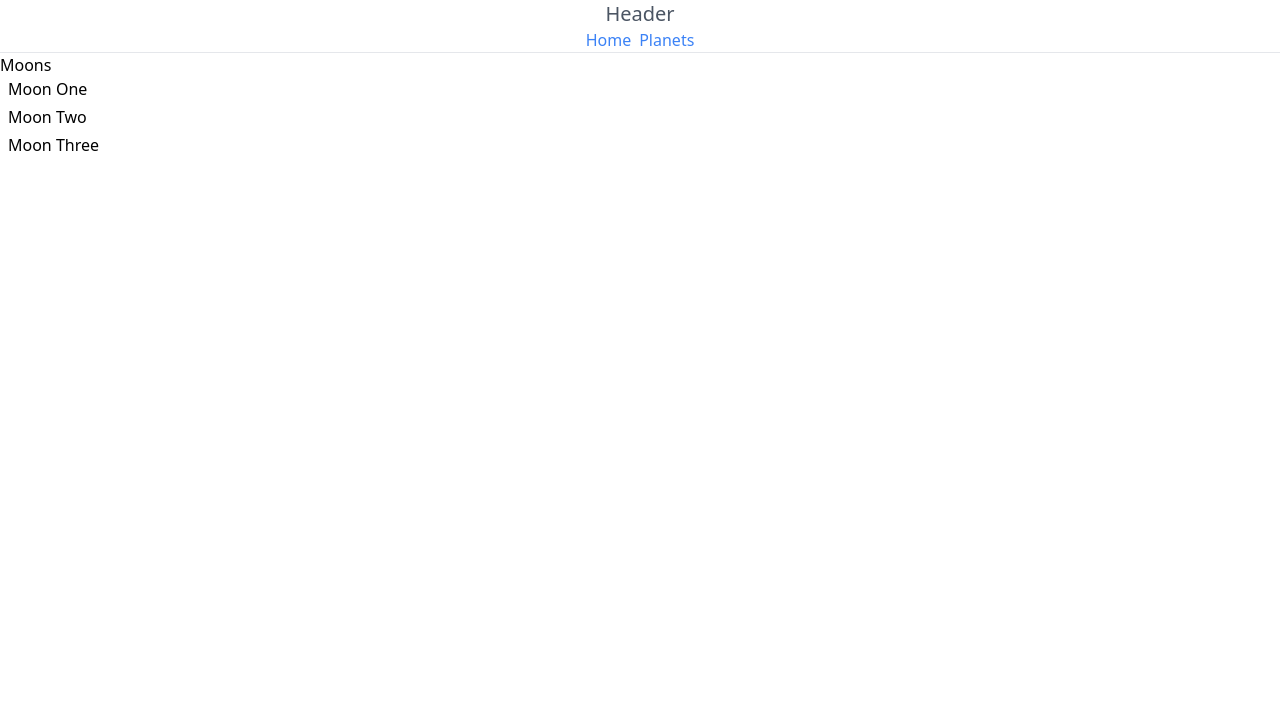
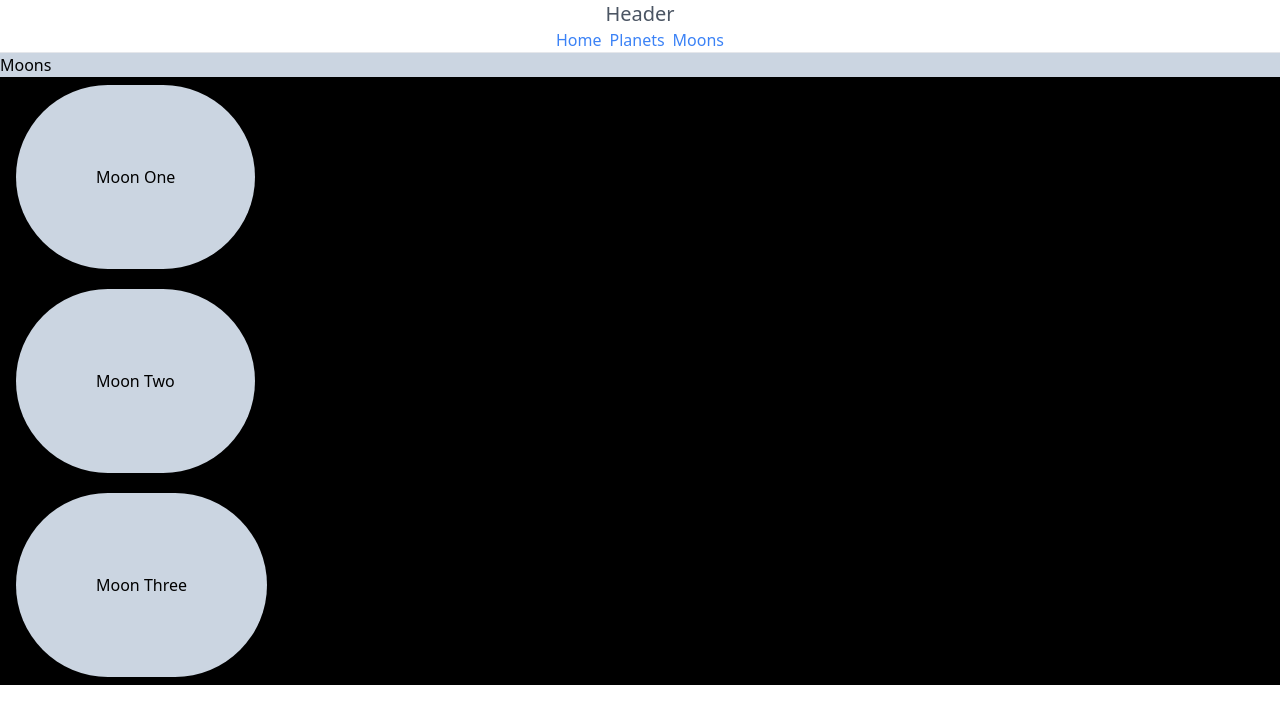
Before and after one commit to franco-ortega/demo-next-06-prompts, a Next.js app: page /moons in a window 1280 px wide. Shown: the top 724 px of the page. Built offline with nearby package versions, Linux system fonts and the light colour scheme.

Commit message:
add styling to Moons page

```diff
--- a/app/layout.js
+++ b/app/layout.js
@@ -25,6 +25,9 @@ export default function RootLayout({ children }) {
               <li>
                 <Link href={'/planets'}>Planets</Link>
               </li>
+              <li>
+                <Link href={'/moons'}>Moons</Link>
+              </li>
             </ul>
           </nav>
           <hr />
--- a/app/moons/page.js
+++ b/app/moons/page.js
@@ -1,20 +1,16 @@
-// import Link from 'next/link';
-// import planets from '../../data/planets';
+export default function Moons() {
+  const moons = ['Moon One', 'Moon Two', 'Moon Three'];
 
-export default function Moons() {
   return (
     <>
-      <h2>Moons</h2>
-      <ul className='flex flex-col gap-1 px-2'>
-        <li>Moon One</li>
-        <li>Moon Two</li>
-        <li>Moon Three</li>
-        {/* {planets.length > 0 &&
-          planets.map((planet) => (
-            <li key={planet.id}>
-              <Link href={`/planets/${planet.path}`}>{planet.title}</Link>
+      <h2 className='bg-slate-300'>Moons</h2>
+      <ul className='flex flex-col gap-1 px-2 bg-black'>
+        {moons.length > 0 &&
+          moons.map((moon) => (
+            <li key={moon} className='bg-slate-300 w-fit rounded-full m-2 p-20'>
+              {moon}
             </li>
-          ))} */}
+          ))}
       </ul>
     </>
   );
```
